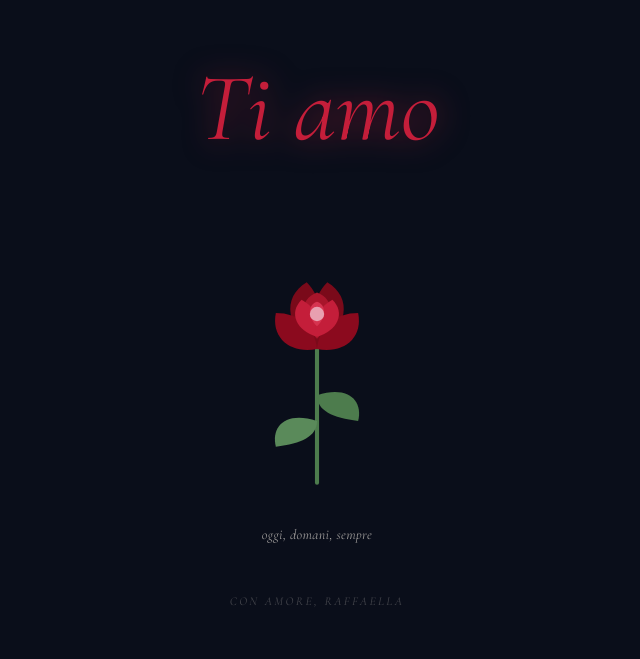
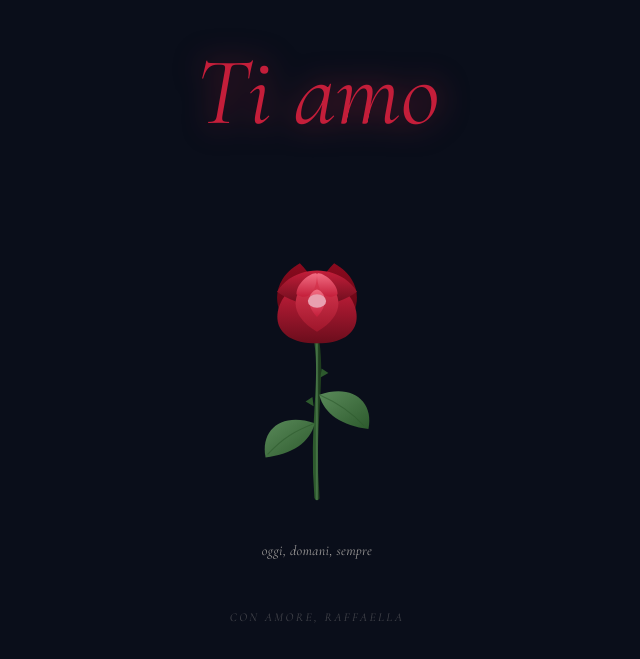
Before and after one commit to Raffaella-ai/buon-compleanno, a website: page index.html in a window 1280 px wide. Shown: the part 2515-3174 px from the top of the page, without its empty margins (323-963 px from the left). Drawn offline with nearby package versions, Linux system fonts and the light colour scheme; files that its build step writes are made by us from their sources.

Commit message:
Aggiorno fiore

```diff
--- a/index.html
+++ b/index.html
@@ -137,7 +137,7 @@
                 Ti amo
             </h2>
 
-            <div id="rose-wrap" class="w-48 h-64 sm:w-56 sm:h-72 flex items-end justify-center">
+            <!--<div id="rose-wrap" class="w-48 h-64 sm:w-56 sm:h-72 flex items-end justify-center">
                 <svg id="rose-svg" viewBox="0 0 200 280" class="w-full h-full overflow-visible" xmlns="http://www.w3.org/2000/svg">
                     <path id="rose-stem" d="M100 270 C100 220 100 180 100 140" fill="none" stroke="#4d7c4d" stroke-width="4" stroke-linecap="round"/>
                     <path class="rose-leaf" d="M100 210 C70 200 55 215 60 235 C85 232 100 225 100 210 Z" fill="#5a8a5a"/>
@@ -158,7 +158,76 @@
                         <circle class="petal petal-core" cx="100" cy="106" r="7" fill="#e8a0b0"/>
                     </g>
                 </svg>
-            </div>
+            </div>-->
+
+            <div id="rose-wrap" class="w-56 h-72 sm:w-64 sm:h-80 flex items-end justify-center">
+        <svg id="rose-svg" viewBox="0 0 200 280" class="w-full h-full overflow-visible" xmlns="http://www.w3.org/2000/svg">
+            <defs>
+                <linearGradient id="stemGrad" x1="0%" y1="0%" x2="100%" y2="0%">
+                    <stop offset="0%" stop-color="#2d5a2d" />
+                    <stop offset="50%" stop-color="#4d7c4d" />
+                    <stop offset="100%" stop-color="#1e3d1e" />
+                </linearGradient>
+                <linearGradient id="leafGrad" x1="0%" y1="0%" x2="100%" y2="100%">
+                    <stop offset="0%" stop-color="#5a8a5a" />
+                    <stop offset="100%" stop-color="#2d5a2d" />
+                </linearGradient>
+                <linearGradient id="petalDark" x1="0%" y1="0%" x2="0%" y2="100%">
+                    <stop offset="0%" stop-color="#8b0a1e" />
+                    <stop offset="100%" stop-color="#4a0510" />
+                </linearGradient>
+                <linearGradient id="petalMedium" x1="0%" y1="0%" x2="0%" y2="100%">
+                    <stop offset="0%" stop-color="#c41e3a" />
+                    <stop offset="100%" stop-color="#6b0d1c" />
+                </linearGradient>
+                <linearGradient id="petalLight" x1="0%" y1="0%" x2="0%" y2="100%">
+                    <stop offset="0%" stop-color="#e23c56" />
+                    <stop offset="100%" stop-color="#9e162b" />
+                </linearGradient>
+                <linearGradient id="petalCore" x1="0%" y1="0%" x2="0%" y2="100%">
+                    <stop offset="0%" stop-color="#f26d83" />
+                    <stop offset="100%" stop-color="#c41e3a" />
+                </linearGradient>
+            </defs>
+
+            <g>
+                <path id="rose-stem" d="M100 270 C95 210 105 170 100 135" fill="none" stroke="url(#stemGrad)" stroke-width="4.5" stroke-linecap="round"/>
+                <path class="rose-leaf" d="M97 190 L90 186 L96 182 Z" fill="#2d5a2d" />
+                <path class="rose-leaf" d="M103 165 L110 161 L104 157 Z" fill="#2d5a2d" />
+            </g>
+
+            <g class="rose-leaf">
+                <path d="M98 205 C70 195 50 210 55 235 C78 232 94 222 98 205 Z" fill="url(#leafGrad)"/>
+                <path d="M98 205 C80 212 70 218 57 232" fill="none" stroke="#2d5a2d" stroke-width="1" stroke-linecap="round" opacity="0.6"/>
+            </g>
+            <g class="rose-leaf">
+                <path d="M102 180 C130 170 150 185 145 210 C122 207 106 197 102 180 Z" fill="url(#leafGrad)"/>
+                <path d="M102 180 C118 187 130 195 141 207" fill="none" stroke="#2d5a2d" stroke-width="1" stroke-linecap="round" opacity="0.6"/>
+            </g>
+
+            <g class="rose-bloom">
+                <path class="petal petal-outer" d="M100 135 C65 125 50 85 85 65 C105 85 110 110 100 135 Z" fill="url(#petalDark)"/>
+                <path class="petal petal-outer" d="M100 135 C135 125 150 85 115 65 C95 85 90 110 100 135 Z" fill="url(#petalDark)"/>
+            </g>
+
+            <g class="rose-bloom">
+                <path class="petal petal-mid" d="M100 135 C55 135 60 100 80 85 C100 105 105 120 100 135 Z" fill="url(#petalMedium)"/>
+                <path class="petal petal-mid" d="M100 135 C145 135 140 100 120 85 C100 105 95 120 100 135 Z" fill="url(#petalMedium)"/>
+                <path class="petal petal-mid" d="M65 90 C80 65 120 65 135 90 C115 105 85 105 65 90 Z" fill="url(#petalMedium)"/>
+            </g>
+
+            <g class="rose-bloom">
+                <path class="petal petal-core" d="M100 125 C75 110 75 90 100 75 C125 90 125 110 100 125 Z" fill="url(#petalLight)"/>
+                <path class="petal petal-core" d="M82 92 C82 80 100 70 100 75 C100 85 95 100 82 92 Z" fill="url(#petalCore)"/>
+                <path class="petal petal-core" d="M118 92 C118 80 100 70 100 75 C100 85 105 100 118 92 Z" fill="url(#petalCore)"/>
+            </g>
+
+            <g class="rose-bloom">
+                <path class="petal petal-core" d="M100 112 C90 102 92 90 100 88 C108 90 110 102 100 112 Z" fill="url(#petalCore)"/>
+                <ellipse class="petal petal-core" cx="100" cy="98" rx="8" ry="6" fill="#e8a0b0" opacity="0.9"/>
+            </g>
+        </svg>
+    </div>
 
             <p id="love-sub" class="mt-8 text-[#fdf6ec]/60 text-sm font-title italic tracking-wide opacity-0 transition-opacity duration-1000">
                 oggi, domani, sempre
```
